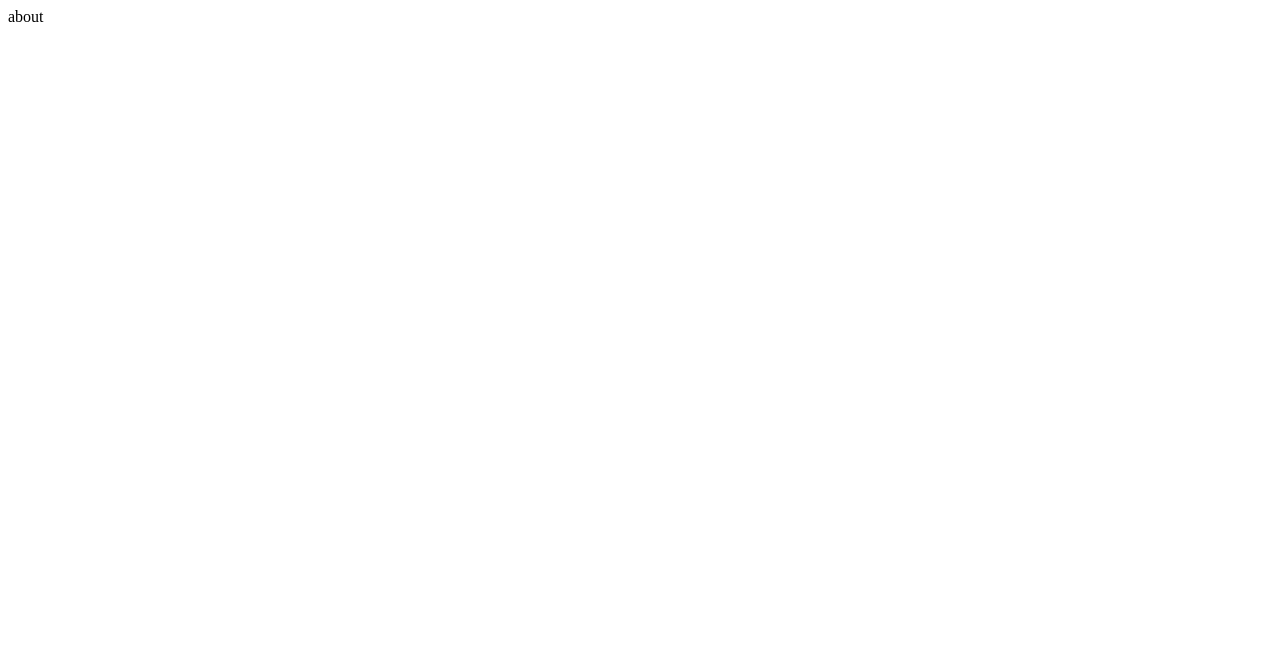
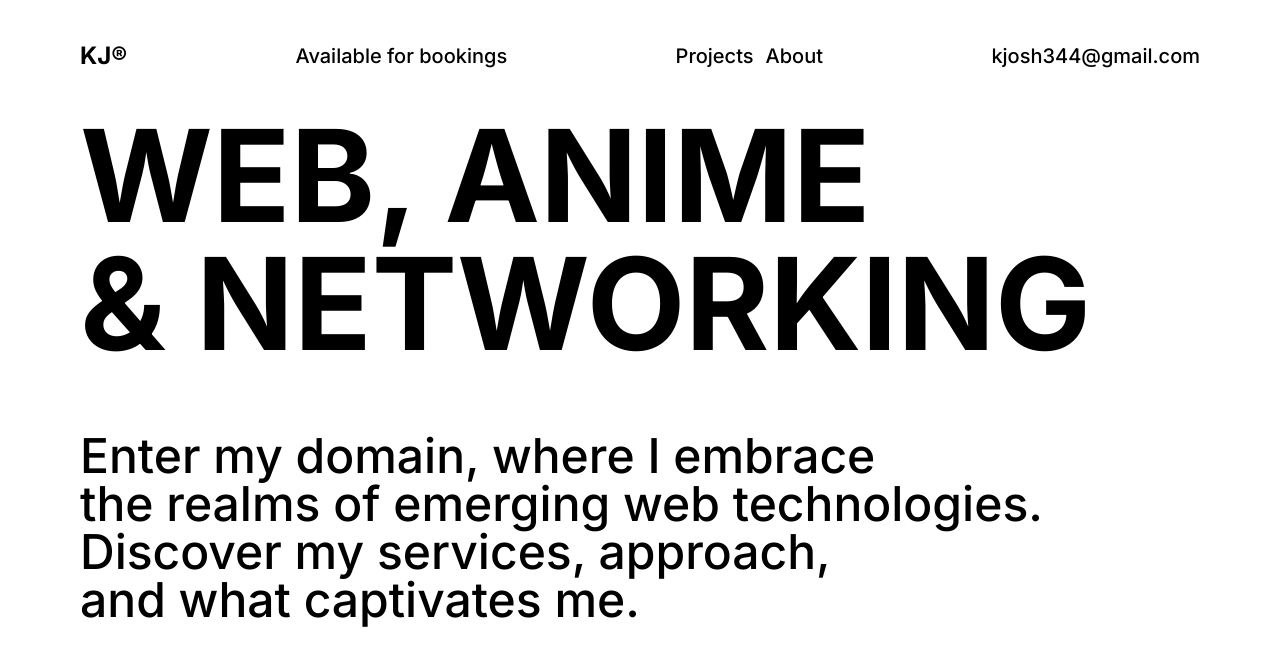
Before and after one commit to Kolajosh/new-portfolio, a Next.js app: page /about in a window 1280 px wide. Shown: the top 666 px of the page. Built offline with nearby package versions, Linux system fonts and the light colour scheme.

Commit message:
created about screen

```diff
--- /dev/null
+++ b/src/app/about/page.tsx
@@ -0,0 +1,23 @@
+import Wrapper from "@/components/Wrapper";
+
+const about = () => {
+  return (
+    <div>
+      <Wrapper>
+        <div className="my-10 mx-20 space-y-16 font-inter">
+          <div className="text-9xl font-bold">
+            WEB, ANIME <br />& NETWORKING
+          </div>
+          <div className="text-5xl font-medium">
+            Enter my domain, where I embrace <br /> the realms of emerging web
+            technologies. <br />
+            Discover my services, approach, <br />
+            and what captivates me.
+          </div>
+        </div>
+      </Wrapper>
+    </div>
+  );
+};
+
+export default about;
--- a/src/app/page.tsx
+++ b/src/app/page.tsx
@@ -1,11 +1,13 @@
 import Navbar from "@/components/Navbar";
+import Wrapper from "@/components/Wrapper";
 import Image from "next/image";
+import Link from "next/link";
 
 export default function Home() {
   return (
     <>
+      <Wrapper>
         <div className="my-10 mx-20 space-y-16 font-inter">
-        <Navbar />
           <div className="text-9xl font-bold">
             KOLAWOLE AYOOLA <br />
             WEB ENGINEER
@@ -20,10 +22,13 @@ export default function Home() {
           <button className="relative font-medium py-5 px-10 border-black border rounded-full text-xl overflow-hidden group">
             kjosh344@gmail.com
             <span className="absolute bottom-0 left-0 w-full flex flex-col justify-center h-full bg-black text-white text-center transition-all duration-500 transform translate-y-full opacity-0 group-hover:opacity-100 group-hover:translate-y-0">
+              <Link target="_blank" rel="noreferrer" href="mailto:kjosh344@gmail.com">
                 Let's Connect
+              </Link>
             </span>
           </button>
         </div>
+      </Wrapper>
     </>
   );
 }
--- a/src/components/Navbar.tsx
+++ b/src/components/Navbar.tsx
@@ -1,13 +1,22 @@
+import Link from "next/link";
 import React from "react";
 
 const Navbar = () => {
   return (
-    <div className="flex items-center text-xl justify-between font-semibold font-inter">
-      <div className="font-bold text-2xl">KJ®</div>
+    <div className="mt-10 mx-20 flex items-center text-xl justify-between font-semibold font-inter">
+      <div className="font-bold text-2xl">
+        <Link href="/">KJ®</Link>
+      </div>
       <div className="font-medium">Available for bookings</div>
-      <div className="flex font-medium items-center gap-5">
-        <div>Projects</div>
-        <div>About</div>
+      <div className="flex font-medium items-center gap-3">
+        <div className="font-medium cursor-pointer relative inline-block group">
+          Projects
+          <span className="absolute bottom-0 left-0 w-full h-[0.50px] bg-black transform origin-left scale-x-0 transition-transform duration-500 group-hover:scale-x-100"></span>
+        </div>
+        <div className="font-medium cursor-pointer relative inline-block group">
+          <Link href="/about">About</Link>
+          <span className="absolute bottom-0 left-0 w-full h-[0.50px] bg-black transform origin-left scale-x-0 transition-transform duration-500 group-hover:scale-x-100"></span>
+        </div>
       </div>
       <div className="font-medium cursor-pointer relative inline-block group">
         kjosh344@gmail.com
--- a/src/components/Projects.tsx
+++ b/src/components/Projects.tsx
@@ -0,0 +1,9 @@
+import React from 'react'
+
+const Projects = () => {
+  return (
+    <div>Projects</div>
+  )
+}
+
+export default Projects
--- /dev/null
+++ b/src/components/Wrapper.tsx
@@ -0,0 +1,17 @@
+import React from "react";
+import Navbar from "./Navbar";
+
+interface IWrapperProps {
+  children: any;
+}
+
+const Wrapper = ({ children }: IWrapperProps) => {
+  return (
+    <div>
+      <Navbar />
+      {children}
+    </div>
+  );
+};
+
+export default Wrapper;
--- a/src/pages/about.tsx
+++ /dev/null
@@ -1,7 +0,0 @@
-import React from "react";
-
-const about = () => {
-  return <div>about</div>;
-};
-
-export default about;
```
Also changed, not shown: src/pages/Services/index.tsx (deleted, +0 -7 lines). Lines whose indentation alone changed are shown as unchanged.
